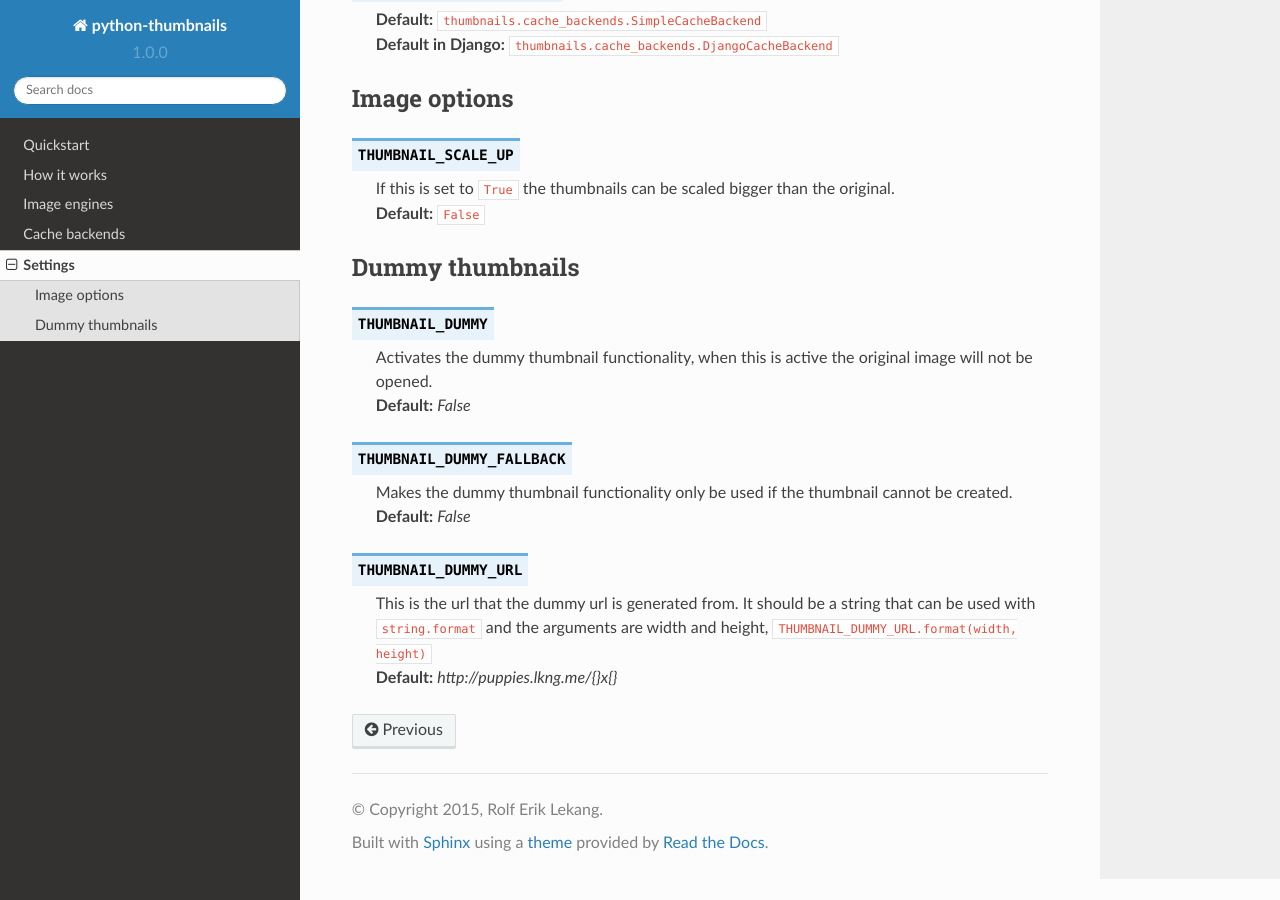
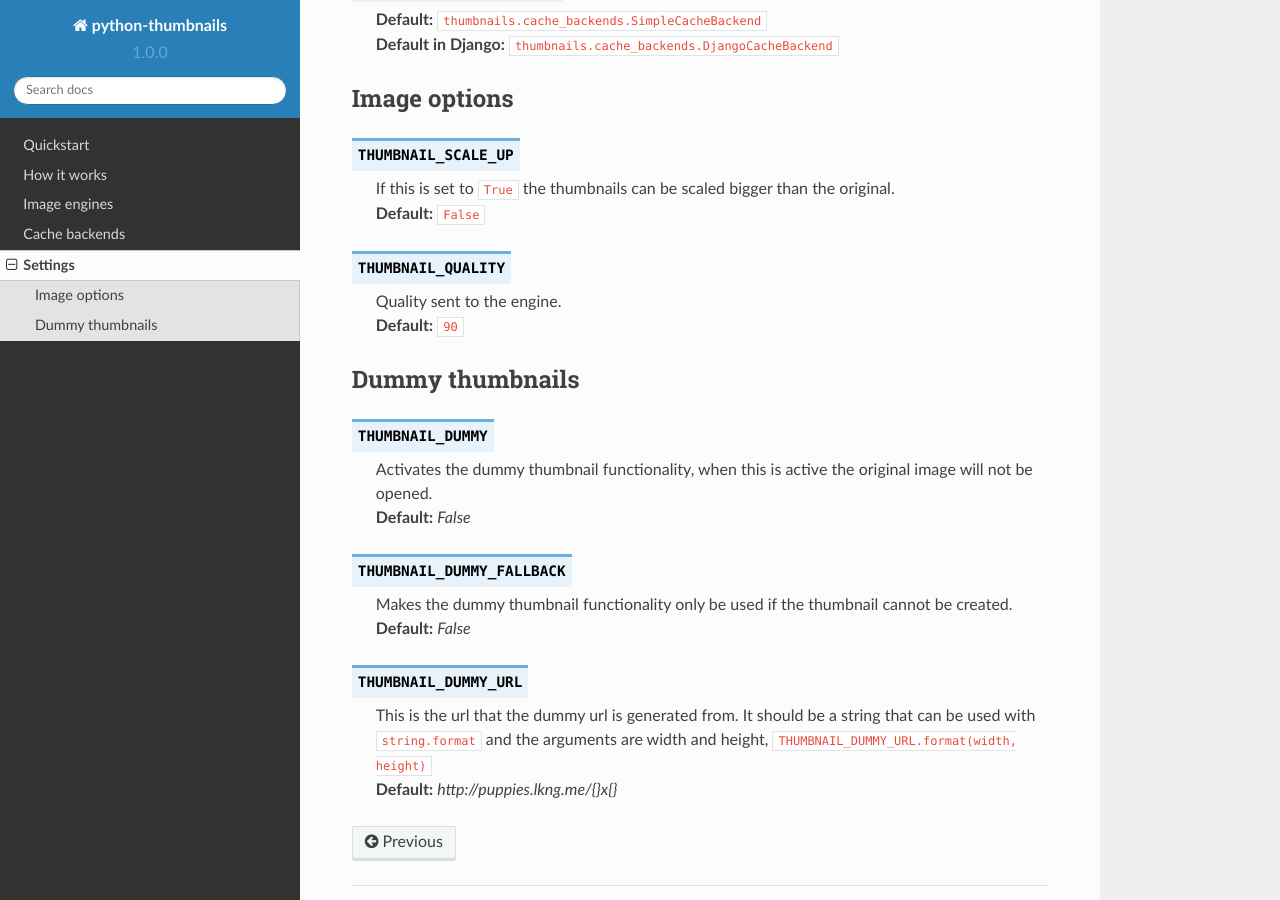
Before and after one commit to python-thumbnails/python-thumbnails, a Sphinx documentation site: the page built from docs/settings.rst, in a window 1280 px wide and 900 px high, scrolled down 578 px. Built offline with Sphinx 7.4.7 and the Read the Docs theme 2.0.0, drawn with Linux system fonts in a browser that asks for light colours.

Commit message:
Add docs on THUMBNAIL_QUALITY setting

```diff
--- a/docs/settings.rst
+++ b/docs/settings.rst
@@ -37,6 +37,11 @@ Image options
       the original.
     | **Default:** ``False``
 
+.. attribute:: THUMBNAIL_QUALITY
+    :noindex:
+
+    | Quality sent to the engine.
+    | **Default:** ``90``
 
 Dummy thumbnails
 ----------------
```
